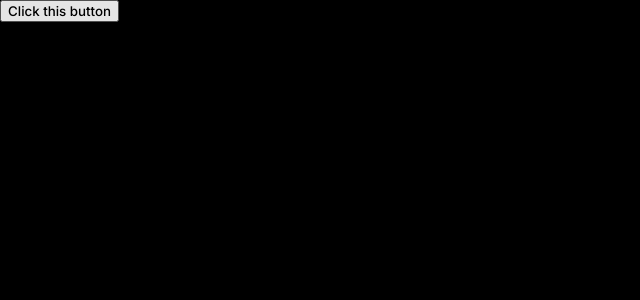
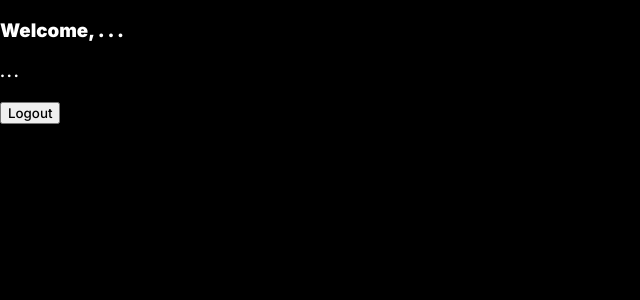
Before and after one commit to gautham-cse/sveltekitappwrite, a SvelteKit app: page /chat in a window 1280 px wide. Shown: the top 300 px of the page, without its empty margins (0-640 px from the left). Built offline with nearby package versions, Linux system fonts and the light colour scheme; no server answers; a web font is replaced by a local one.

Commit message:
initial third commit

```diff
--- a/src/routes/chat/+page.svelte
+++ b/src/routes/chat/+page.svelte
@@ -1,20 +1,4 @@
-<script>
-    function handleAlert() {
-        console.log('You clicked this button')
-    }
-</script>
-
-<div>
-    <button on:click={handleAlert}>Click this button</button>
-</div>
-
-
-
-<!-- Chat.Svelte
-
-<svelte:head>
-    <title>Home</title>
-</svelte:head>
+<!-- Chat.Svelte -->
 
 <script>
     // @ts-nocheck
@@ -26,28 +10,30 @@
     import NavigationFooter from '../components/navigation-footer/+page.svelte'
     import NavigationRail from '../components/navigation-rail/+page.svelte'
 
-    let username = '. . .', email = '. . .'
+    let username = '. . .'
+    let useremail = '. . .'
 
-    const __handleLogout = async () => {
-        await account.deleteSession('current')
-        console.log('done')
-        goto('/')
+    async function handleLogoutOption() {
+        let logoutMessage = "Are you sure you want to logout?"
+        if (confirm(logoutMessage) == true) {
+            await account.deleteSession('current')
+            goto('/')
+        }
     }
 
-    function unnn() {
-        console.log('ertfgvhbknml,')
-    }
-    const checkStatus = async () => {
+    async function checkStatus() {
         try {
             const response = await account.get()
             if (response) {
                 username = response.name
-                email = response.email
-            } else {
+                useremail = response.email
+            }
+            else {
                 goto('/')
             }
-        } catch (e) {
-            console.error('Error in checkStatus:', e)
+        }
+        catch(e) {
+            console.log('An unknown error occurred: ', e)
         }
     }
 
@@ -56,31 +42,18 @@
     })
 </script>
 
-<main>
-    <div class="App-Chat">
-        <div class="App-Navigation--Area">
-            <div class="App-LeftNavigation--Area">
-                <NavigationRail />
-            </div>
-            <br><br><br><br>
-            <div class="App-RightNavigation--Area">
-                <h3>Welcome, {username}</h3>
-                <h5>{email}</h5>
-                <button on:click={unnn}>Logout</button>
-            </div>
-        </div>
-    </div>
-</main>
+<div>
+    <h3>Welcome, {username}</h3>
+    <h5>{useremail}</h5>
+    <button on:click={handleLogoutOption}>Logout</button>
+</div>
+
+<svelte:head>
+    <title>{username}</title>
+</svelte:head>
 
 <style>
-    .App-LeftNavigation--Area {
-        position: fixed;
-        left: 0;
-    }
-    .App-RightNavigation--Area {
+    div {
         color: white;
-        margin-left: 30px;
     }
 </style>
-
--->
--- a/src/routes/forgot/+page.svelte
+++ b/src/routes/forgot/+page.svelte
@@ -28,7 +28,7 @@
         }
 
         try {
-            await account.createRecovery(email, 'https://sveltekitappwrite-j8f.pages.dev/appStartRecovery')
+            await account.createRecovery(email, 'http://localhost:5173/appStartRecovery')
               .then((response) => {
                  console.log(response)
               }, (error) => {
--- a/src/routes/magic-url/+page.svelte
+++ b/src/routes/magic-url/+page.svelte
@@ -29,7 +29,7 @@
             return
         }
         try {
-            await account.createMagicURLToken(ID.unique(), email, 'https://sveltekitappwrite-j8f.pages.dev/')
+            await account.createMagicURLToken(ID.unique(), email, 'http://localhost:5173/')
         }
         catch(e) {}
     }
--- a/svelte.config.js
+++ b/svelte.config.js
@@ -1,5 +1,5 @@
-// import adapter from '@sveltejs/adapter-auto';
-import adapter from '@sveltejs/adapter-cloudflare'
+import adapter from '@sveltejs/adapter-auto';
+// import adapter from '@sveltejs/adapter-cloudflare'
 
 /** @type {import('@sveltejs/kit').Config} */
 const config = {
```
